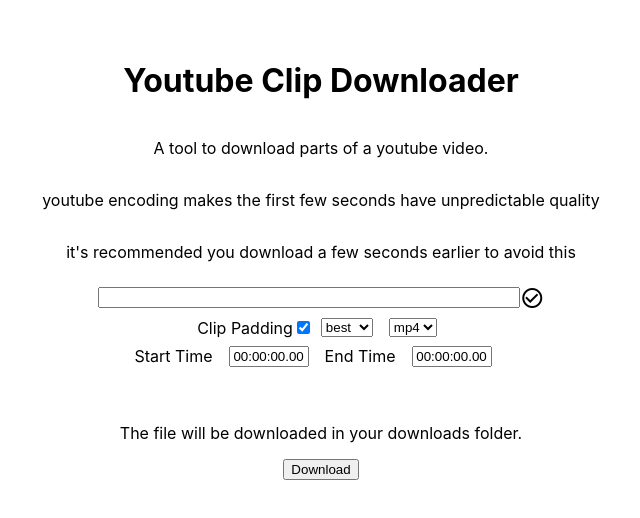
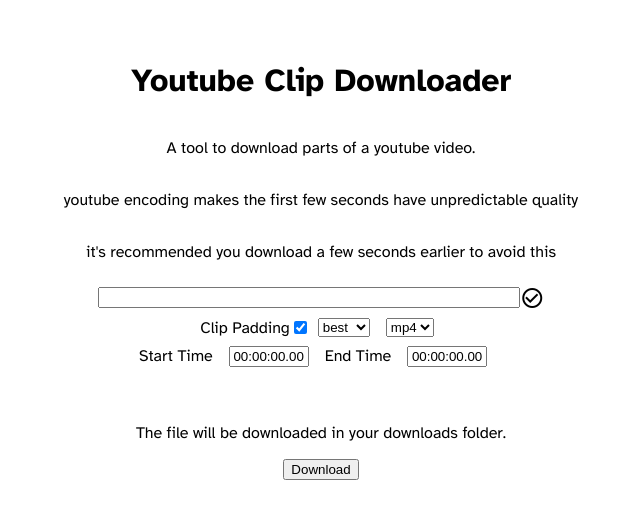
Before and after one commit to Sininenblue/clipper, an Electron app: page src/index.html in a window 800 px wide. Shown: the whole page, without its empty margins (79-719 px from the left). Drawn offline with Linux system fonts and the light colour scheme.

Commit message:
look improvements

```diff
--- a/src/index.css
+++ b/src/index.css
@@ -1,11 +1,16 @@
 body {
-  font-family: -apple-system, BlinkMacSystemFont, "Segoe UI", Roboto, Helvetica, Arial, sans-serif;
+  font-family: 'Atkinson Hyperlegible', sans-serif;
   margin: auto;
   max-width: 38rem;
   padding: 2rem;
 }
 
+p {
+  font-weight: 400;;
+}
+
 h1 {
+  font-weight: 700;
   display: flex;
   justify-content: center;
 }
--- a/src/index.html
+++ b/src/index.html
@@ -4,6 +4,10 @@
     <meta charset="UTF-8">
     <title>Youtube Clip Downloader</title>
     <link rel="stylesheet" href="index.css">
+    <link rel="preconnect" href="https://fonts.googleapis.com">
+    <link rel="preconnect" href="https://fonts.gstatic.com" crossorigin>
+    <link href="https://fonts.googleapis.com/css2?family=Atkinson+Hyperlegible:wght@400;700&display=swap" rel="stylesheet">
+
     <link href="https://fonts.googleapis.com/icon?family=Material+Icons"
       rel="stylesheet">
 
```
